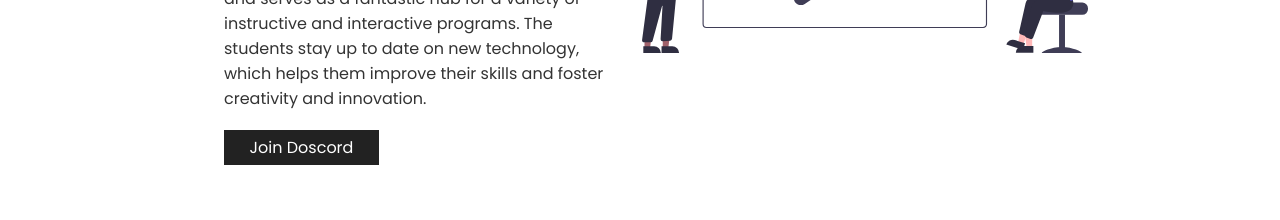
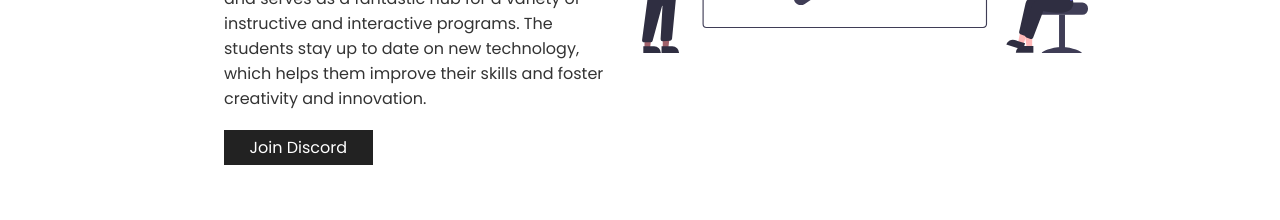
Before and after one commit to sadn1ck/access-denied-2k22, a React (Create React App) app: page / in a window 1280 px wide. Shown: the part 1240-1460 px from the top of the page. Built offline with nearby package versions, Linux system fonts and the light colour scheme.

Commit message:
spell mist

```diff
--- a/src/Components/Abt.js
+++ b/src/Components/Abt.js
@@ -86,7 +86,7 @@ const Abt = () => {
             </div>
             <div className="abt-btn" ref={accBtnRef}>
               <a className="abt-btn-style" href="https://discord.gg/hEbNUtmp">
-                Join Doscord
+                Join Discord
               </a>
             </div>
           </div>
```
